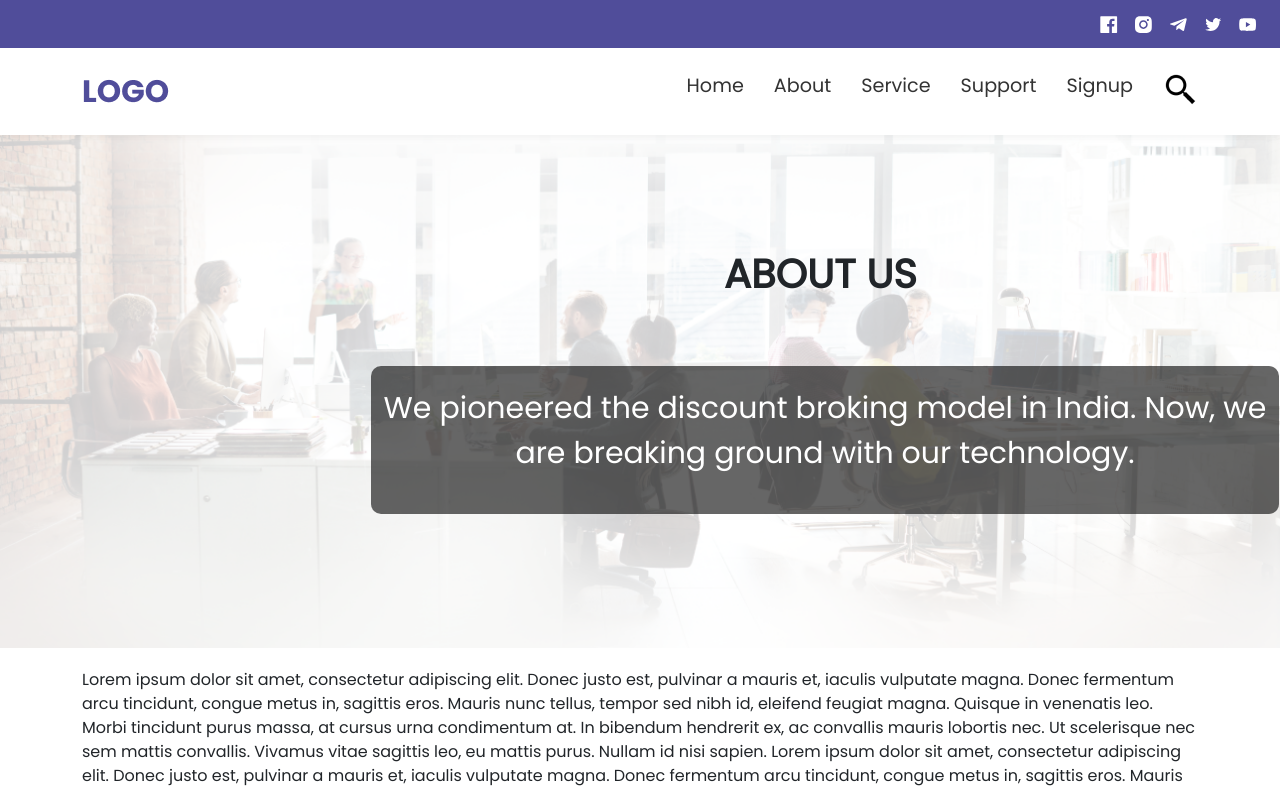
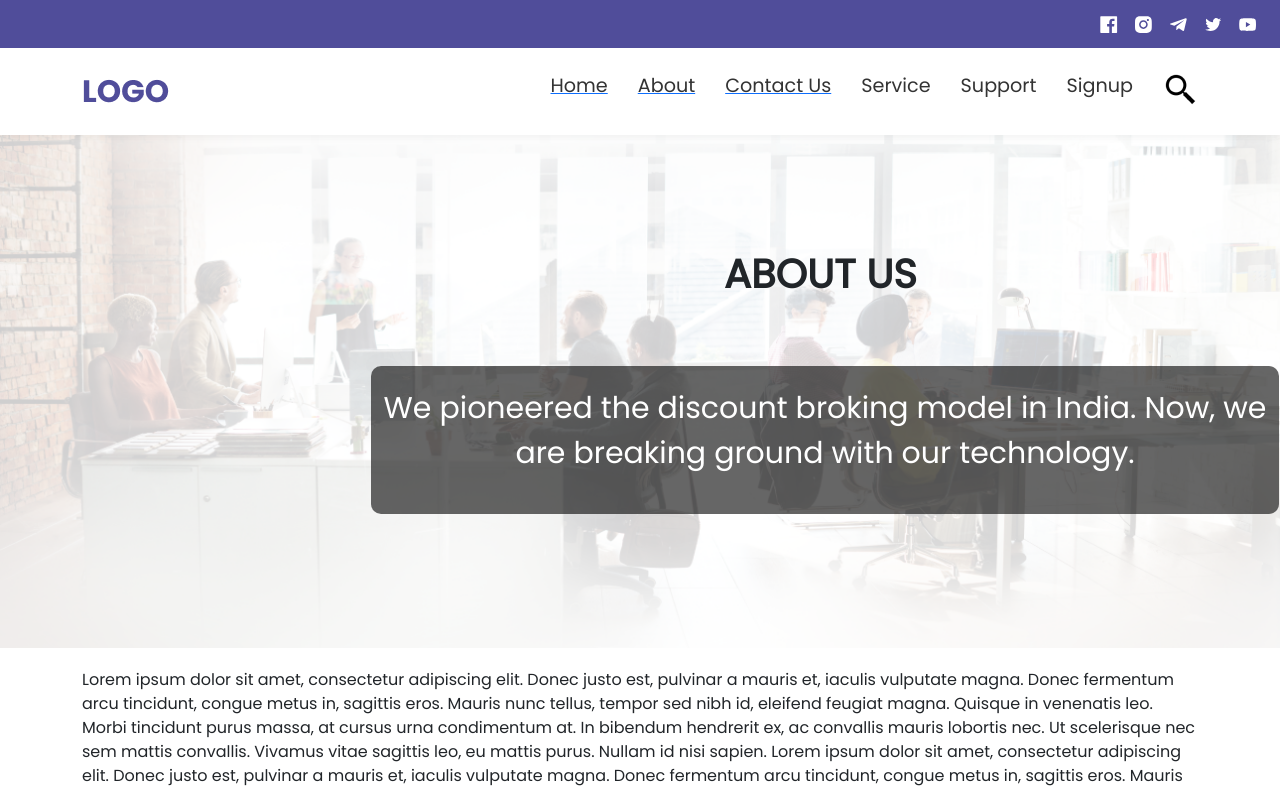
Before and after one commit to MrAkash33/demat, a React (Create React App) app: page /about in a window 1280 px wide. Shown: the top 790 px of the page. Built offline with nearby package versions, Linux system fonts and the light colour scheme.

Commit message:
react router dom

```diff
--- a/src/Routeser.js
+++ b/src/Routeser.js
@@ -12,8 +12,8 @@ const Routeser = () => {
         <>
              <Routes>
                     <Route path="/" element={<App />} />
-                    <Route exact path="about" element={<About />} />
-                    <Route exact path="contact" element={<ContactUs />} />
+                    <Route exact path="/about" element={<About />} />
+                    <Route exact path="/contact" element={<ContactUs />} />
                 </Routes>
         </>
     )
--- a/src/components/Header.js
+++ b/src/components/Header.js
@@ -7,6 +7,7 @@ import Instagram from "../assets/instagram.svg"
 import Telegram from "../assets/telegram.svg"
 import Twitter from "../assets/twitter.svg"
 import Youtube from "../assets/youtub.svg"
+import { Link } from "react-router-dom";
 const Header = () => {
     return (
         <>
@@ -34,8 +35,10 @@ const Header = () => {
                                     </div>
                                     <div className="menuItem">
                                         <ul>
-                                            <li>Home</li>
-                                            <li>About</li>
+
+                                            <Link to="/"><li>Home</li></Link>
+                                            <Link to="/about"><li>About</li></Link>
+                                            <Link to="/contact"><li>Contact Us</li></Link>
                                             <li>Service</li>
                                             <li>Support</li>
                                             <li>Signup</li>
```
